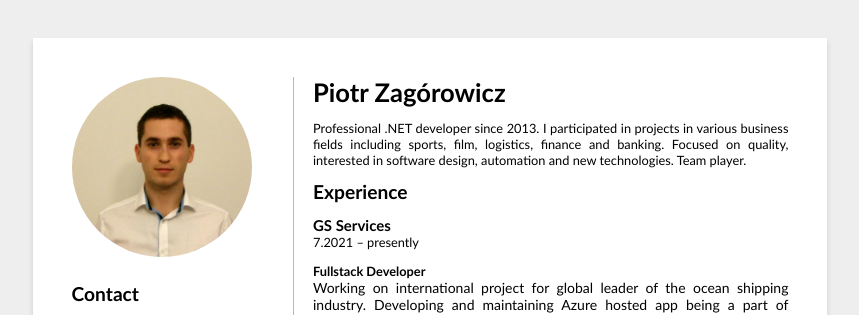
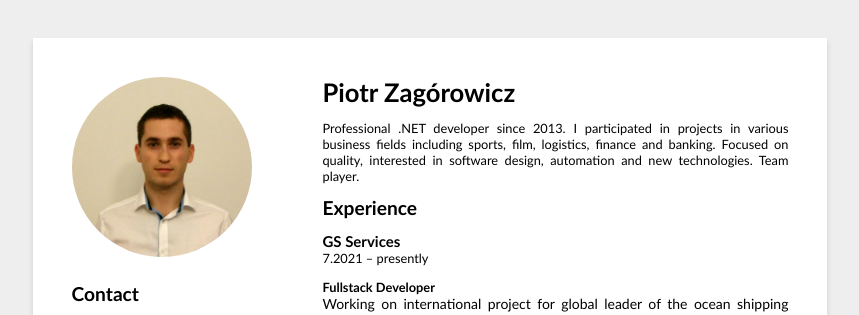
Before and after one commit to pzagorowicz/resume, a plain HTML site: page index.html in a window 1280 px wide. Shown: the top 315 px of the page, without its empty margins (210-1069 px from the left). Drawn offline with Linux system fonts and the light colour scheme.

Commit message:
Revert "Added vertical line"
This reverts commit 90b19e598dee312435adbf2e7ddb86438876b941.

```diff
--- a/styles.css
+++ b/styles.css
@@ -56,14 +56,12 @@ footer {
 }
 
 .column--left {
-  width: 31%;
-  border-right: 1px solid #bababa;
+  width: 35%;
 }
 
 .column--right {
-  width: 69%;
+  width: 65%;
   margin-top: 0;
-  padding-left: 1.5em;
 }
 
 .abilities__list {
```
